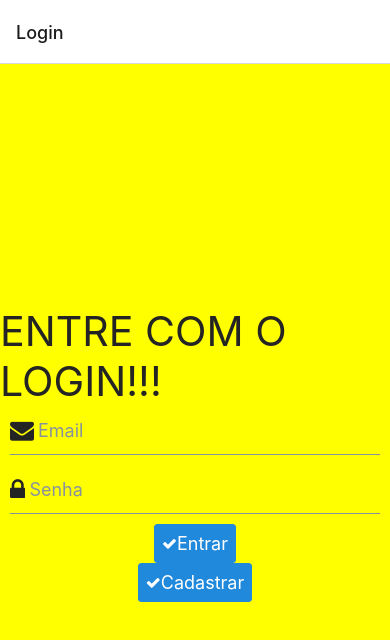
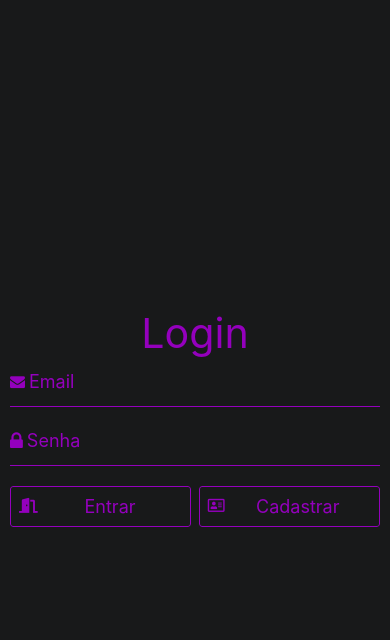
Before and after one commit to Alyson02/LoginReact, a React Native app: screen /Login in a window 390 px wide. Shown: the top 640 px of the page. Built offline with nearby package versions, Linux system fonts and the light colour scheme.

Commit message:
Atividade - React

```diff
--- a/App.js
+++ b/App.js
@@ -9,8 +9,8 @@ const Stack = createStackNavigator();
 
 function MyStack(){
     return(
-        <Stack.Navigator>
-            <Stack.Screen name="Login" component={Login} />
+        <Stack.Navigator screenOptions={{headerShown: false}}>
+            <Stack.Screen name="Login"  component={Login} />
             <Stack.Screen name="Principal" component={Principal}/>
             <Stack.Screen name="Cadastro" component={Cadastro}/>
         </Stack.Navigator>
--- a/screen/Cadastro.js
+++ b/screen/Cadastro.js
@@ -1,6 +1,6 @@
 import React,{ useState} from 'react';
 import {StyleSheet,View } from 'react-native';
-import Icon from 'react-native-vector-icons/FontAwesome';
+import Icon from 'react-native-vector-icons/FontAwesome5';
 import { Button, CheckBox, Input, Text } from 'react-native-elements';
 import styles from '../style/estilo';
 
@@ -10,42 +10,59 @@ export default function Cadastro({navigation}){
     const [nome, setNome] = useState(null);
     const [cpf, setCpf] = useState(null);
 
+    const entrar = () => {
+        navigation.reset({
+            index: 0,
+            routes: [{name: "Principal"}]
+        })
+    }
+
     return(
         <View style={[styles.container, specificStyle.specificContainer]}>
-         <Text h3>CADASTRO </Text>
+         <Text h3 style={styles.texto}>CADASTRO </Text>
         <Input
+          inputContainerStyle={{borderColor: "#9400BD"}}
+          placeholderTextColor="#9400BD"
+          inputStyle={styles.input}
           placeholder="E-mail"
-          leftIcon={{ type: 'font-awesome', name: 'envelope' }}
+          leftIcon={{ type: 'font-awesome', name: 'envelope', size:15, color:'#9400BD' }}
           onChangeText={value => setEmail(value)}
           keyboardType="email-address"
           />
         <Input
-          placeholder="NOME"
-          leftIcon={{ type: 'font-awesome', name: 'lock' }}
+          inputContainerStyle={{borderColor: "#9400BD"}}
+          placeholderTextColor="#9400BD"
+          inputStyle={styles.input}
+          placeholder="Nome"
+          leftIcon={{ type: 'font-awesome', name: 'lock', size:20, color:'#9400BD' }}
           onChangeText={value => setNome(value)}
           secureTextEntry={true}
           />
 
-            <Input
-          placeholder="CF"
-          leftIcon={{ type: 'font-awesome', name: 'lock' }}
+        <Input
+          inputContainerStyle={{borderColor: "#9400BD"}}
+          placeholderTextColor="#9400BD"
+          inputStyle={styles.input}
+          placeholder="Cpf"
+          leftIcon={{ type: 'font-awesome', name: 'address-card', size:20, color:'#9400BD' }}
           onChangeText={value => setCpf(value)}
-          secureTextEntry={true}
           />
 
-
+        <View style={styles.container__botao}>
             <Button
-                icon={
-                    <Icon
-                    name="check"
-                    size={15}
-                    color="white"
-                    />
-                }
-                title="Salvar"
-                buttonStyle={specificStyle.button}
-                onPress={()=> salvar()}
-                />
+            type="outline"
+            titleStyle={styles.botao}
+            buttonStyle={styles.botao}
+            containerStyle={{width:'100%'}}
+            icon={
+            <Icon
+                name="door-open"
+                size={15}
+                color="#9400BD"/>
+            }
+            title="Entrar"
+            onPress={()=>entrar()}/>
+        </View>
 
 
         </View>
@@ -54,7 +71,7 @@ export default function Cadastro({navigation}){
 
 const specificStyle =StyleSheet.create({
     specificContainer:{
-        backgroundColor:"#ffff00",
+        backgroundColor:"#18191a",
         padding:10
     },
     button:{
--- a/screen/Login.js
+++ b/screen/Login.js
@@ -1,7 +1,7 @@
 import { useState } from 'react';
 import { StyleSheet, View } from 'react-native';
 import {Button, Input, Text} from 'react-native-elements'
-import Icon from 'react-native-vector-icons/FontAwesome'
+import Icon from 'react-native-vector-icons/FontAwesome5'
 import styles from '../style/estilo'
 
 var email, password;
@@ -27,44 +27,60 @@ export default function Login({navigation}) {
 
     return (
     <View style={styles.container}>
-      <Text h1>ENTRE COM O LOGIN!!!</Text>
+      <Text h1 style={styles.texto}>Login</Text>
+
       <Input
+      inputContainerStyle={{
+        borderColor: "#9400BD"}}
+      placeholderTextColor="#9400BD"
+      inputStyle={styles.input}
       placeholder="Email"
-      leftIcon={{type:'font-awesome', name:'envelope'}}
+      leftIcon={{type:'font-awesome', name:'envelope', size:15, color:'#9400BD'}}
       onChangeText={value=> setEmail(value)}
       KeyboardType="email-address"/>
 
       <Input
+      inputContainerStyle={{
+        borderColor: "#9400BD"}}
+      placeholderTextColor="#9400BD"
       placeholder="Senha"
-      leftIcon={{type:'font-awesome', name:'lock'}}
+      leftIcon={{type:'font-awesome', name:'lock', size:20, color:'#9400BD'}}
       onChangeText={value=> setPassword(value)}
       secureTextEntry="true"/>
 
+      <View style={styles.container__botao}>
+
         <Button
+          type="outline"
+          titleStyle={styles.botao}
+          buttonStyle={styles.botao}
+          containerStyle={{width:'49%'}}
           icon={
           <Icon
-        name="check"
+            name="door-open"
             size={15}
-        color="white"
-      />
+            color="#9400BD"/>
           }
-
           title="Entrar"
-      onPress={()=>entrar()}
-       />
+          onPress={()=>entrar()}/>
 
         <Button
+          type="outline"
+          titleStyle={styles.botao}
+          buttonStyle={styles.botao}
+          containerStyle={{width:'49%'}}
           icon={
             <Icon
-          name="check"
+            name="address-card"
             size={15}
-          color="white"
-          />
+            color="#9400BD"/>
           }
           title="Cadastrar"
           onPress={()=>cadastrar()}
         />
 
       </View>
+
+    </View>
   );
 }
--- a/style/estilo.js
+++ b/style/estilo.js
@@ -3,10 +3,38 @@ import { StyleSheet } from "react-native-web";
 const styles = StyleSheet.create({
     container: {
       flex: 1,
-      backgroundColor: '#ff0',
+      backgroundColor: '#18191a',
       alignItems: 'center',
       justifyContent: 'center',
     },
+    texto: {
+      color: '#9400BD'
+    },
+    input:{
+      color: '#9400BD'
+    },
+    container__botao:{
+      width: '100%',
+      display: 'flex',
+      flexDirection: 'row',
+      justifyContent: 'space-between',
+      padding: '10px'
+    },
+    botao:{
+      width: '100%',
+      borderColor: '#9400BD',
+      color: '#9400BD'
+    },
+    paragraph: {
+      margin: 24,
+      fontSize: 20,
+      fontWeight: 'bold',
+      textAlign: 'center',
+      color: '#34495e',
+    },
+    card: {
+      backgroundColor: '#494C4F'
+    }
 });
 
 export default styles
--- /dev/null
+++ b/style/estiloCard.js
@@ -0,0 +1,37 @@
+import { StyleSheet } from "react-native-web";
+
+const styleCard = StyleSheet.create({
+    container: {
+      flex: 1,
+      backgroundColor: '#18191a'
+    },
+    fonts: {
+      marginBottom: 8,
+    },
+    user: {
+      flexDirection: 'row',
+      marginBottom: 6,
+      alignItems: 'center'
+    },
+    image: {
+      width: 80,
+      borderRadius: '100%',
+      height: 80,
+      marginRight: 10,
+    },
+    name: {
+      fontSize: 16,
+      color: '#fefe'
+    },
+    botao: {
+      width: '100%',
+      borderColor: '#9400BD',
+      color: '#9400BD',
+      borderRadius: 0,
+      marginLeft: 0,
+      marginRight: 0,
+      marginBottom: 0,
+    }
+  });
+
+export default styleCard;
```
Also changed, not shown: screen/Principal.js (+143 -12 lines). Lines whose indentation alone changed are shown as unchanged.
